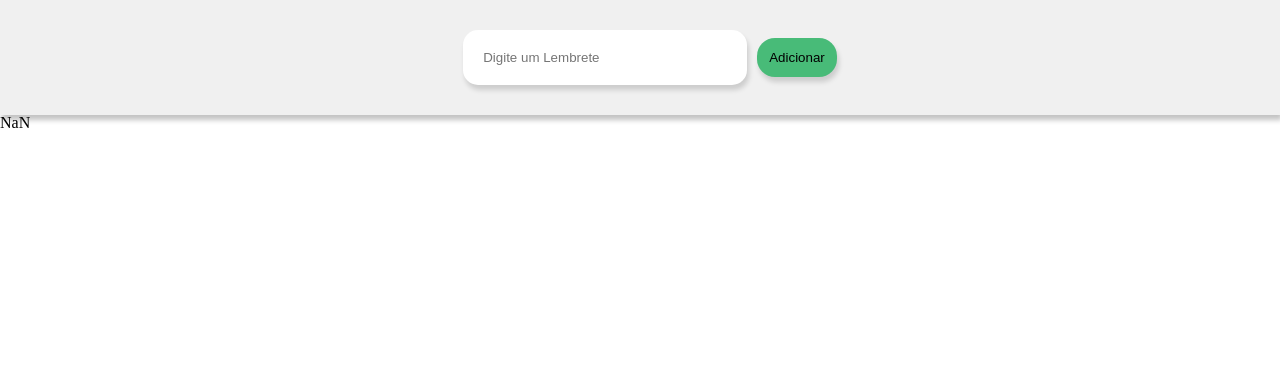
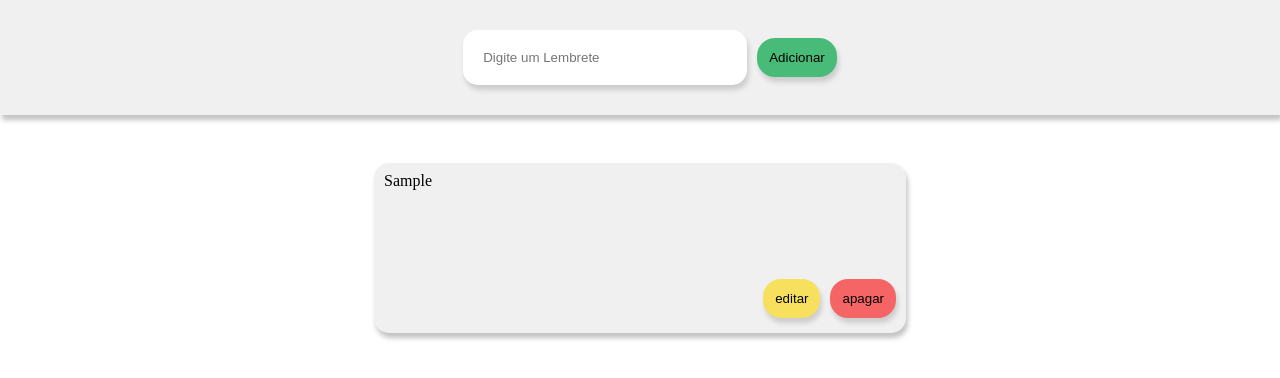
Before and after one commit to VictorG1002/CRUD-com-JS, a plain HTML site: page index.html in a window 1280 px wide. Both pictures are taken after typing "Sample" into the empty fields and a click on the button "Adicionar". Drawn offline with Linux system fonts and the light colour scheme.

Commit message:
bug de criaPost resolvido

```diff
--- a/main.js
+++ b/main.js
@@ -26,7 +26,7 @@ let aceitaLembretes = () => {
 
 // o erro ta no conteudo.inner amanha voce resolve
 let criaPost = () => {
-  posts.innerHTML = +`
+  posts.innerHTML += `
    <div class="container1">
     <div class="caixa2">
       <h2 id="conteudo">${lembretes.text}</h2>
```
Also changed, not shown: index.html (+1 -0 lines).
